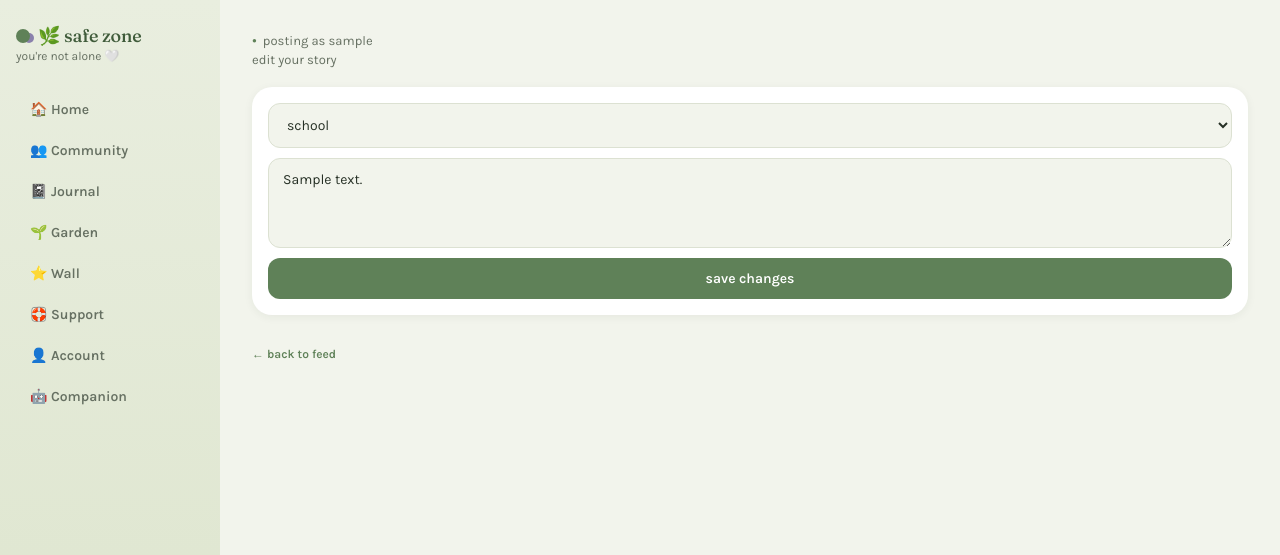
After one commit to alexamgreat/safe-zone-app, a Flask app: page /post/1/edit in a window 1280 px wide. The commit adds this page. Shown: the top 555 px of the page. Run offline with Flask 3, Linux system fonts and the light colour scheme; the visitor is signed in with stand-in values (Sample User, id 1); tables that the repository leaves empty hold one stand-in row (values such as "Sample post").

Commit message:
feat: edit and delete own posts

```diff
--- a/app/__init__.py
+++ b/app/__init__.py
@@ -73,7 +73,7 @@ def create_app():
     def feed():
         user = get_current_user()
         posts = Post.query.order_by(Post.created_at.desc()).all()
-        return render_template("feed.html", username=user.username, posts=posts)
+        return render_template("feed.html", username=user.username, posts=posts, current_user_id=user.id)
 
     @app.route("/post", methods=["POST"])
     def create_post():
@@ -357,5 +357,45 @@ def create_app():
 
         return redirect("/companion")
 
+    @app.route("/post/<int:post_id>/edit", methods=["GET", "POST"])
+    def edit_post(post_id):
+        user = get_current_user()
+        post = Post.query.get_or_404(post_id)
+
+        if post.user_id != user.id:
+            flash("you can only edit your own posts.")
+            return redirect("/feed")
+
+        if request.method == "POST":
+            body = request.form.get("body", "").strip()
+            topic = request.form.get("topic")
+
+            if body:
+                post.body = body
+                post.topic = topic
+                db.session.commit()
+
+                if check_for_crisis(body):
+                    return render_template("crisis_resources.html")
+
+            return redirect("/feed")
+
+        return render_template("edit_post.html", username=user.username, post=post)
+
+    @app.route("/post/<int:post_id>/delete", methods=["POST"])
+    def delete_post(post_id):
+        user = get_current_user()
+        post = Post.query.get_or_404(post_id)
+
+        if post.user_id != user.id:
+            flash("you can only delete your own posts.")
+            return redirect("/feed")
+
+        Encouragement.query.filter_by(post_id=post.id).delete()
+        db.session.delete(post)
+        db.session.commit()
+
+        return redirect("/feed")
+
 
     return app
--- /dev/null
+++ b/app/templates/edit_post.html
@@ -0,0 +1,20 @@
+{% extends "base.html" %}
+
+{% block content %}
+  <p class="identity">posting as {{ username }}</p>
+  <p class="journal-note">edit your story</p>
+
+  <form method="POST" class="post-form">
+    <select name="topic" required>
+      <option value="school" {{ 'selected' if post.topic == 'school' }}>school</option>
+      <option value="family" {{ 'selected' if post.topic == 'family' }}>family</option>
+      <option value="friendships" {{ 'selected' if post.topic == 'friendships' }}>friendships</option>
+      <option value="anxiety" {{ 'selected' if post.topic == 'anxiety' }}>anxiety</option>
+      <option value="other" {{ 'selected' if post.topic == 'other' }}>other</option>
+    </select>
+    <textarea name="body" required>{{ post.body }}</textarea>
+    <button type="submit">save changes</button>
+  </form>
+
+  <a href="/feed" class="card-link">← back to feed</a>
+{% endblock %}
```
Also changed, not shown: app/templates/feed.html (+11 -1 lines).
